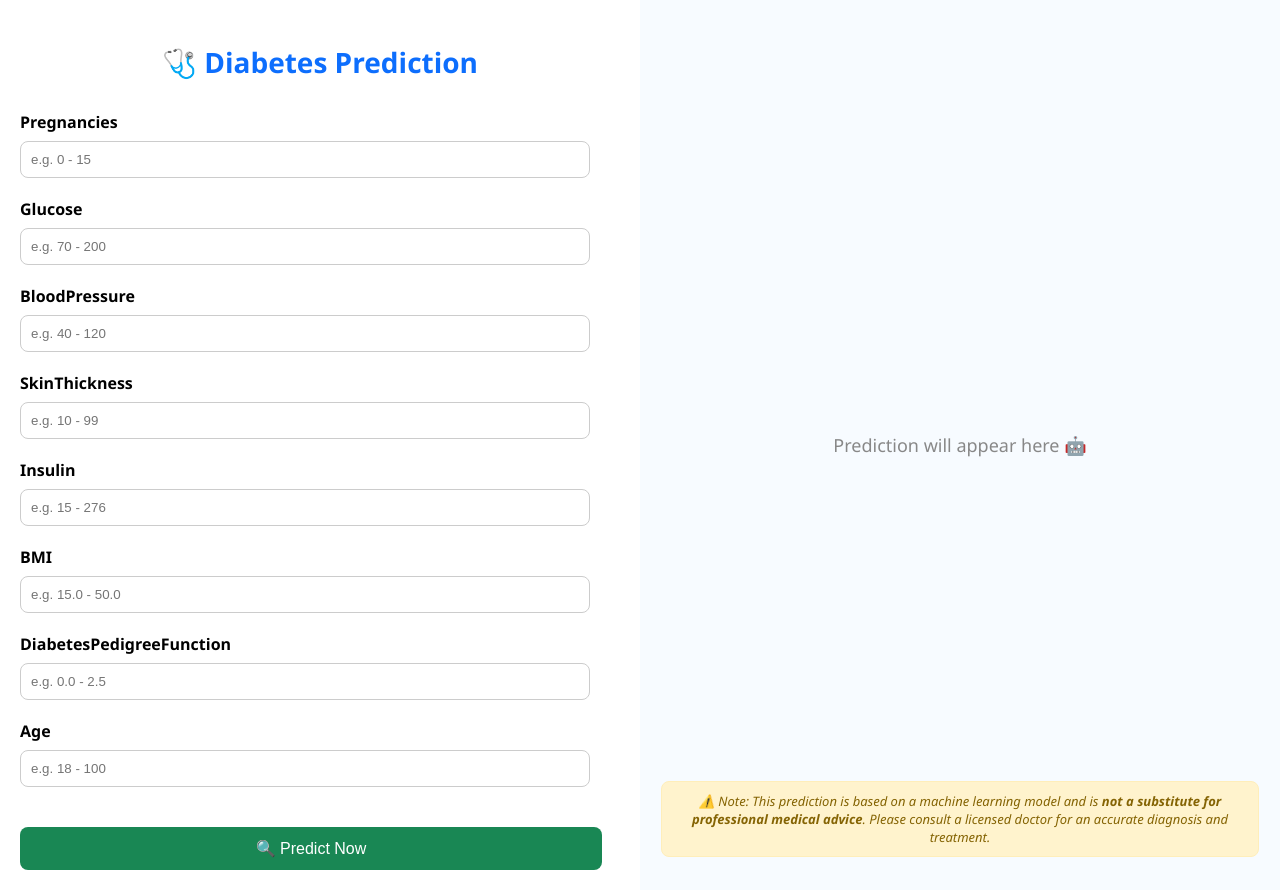
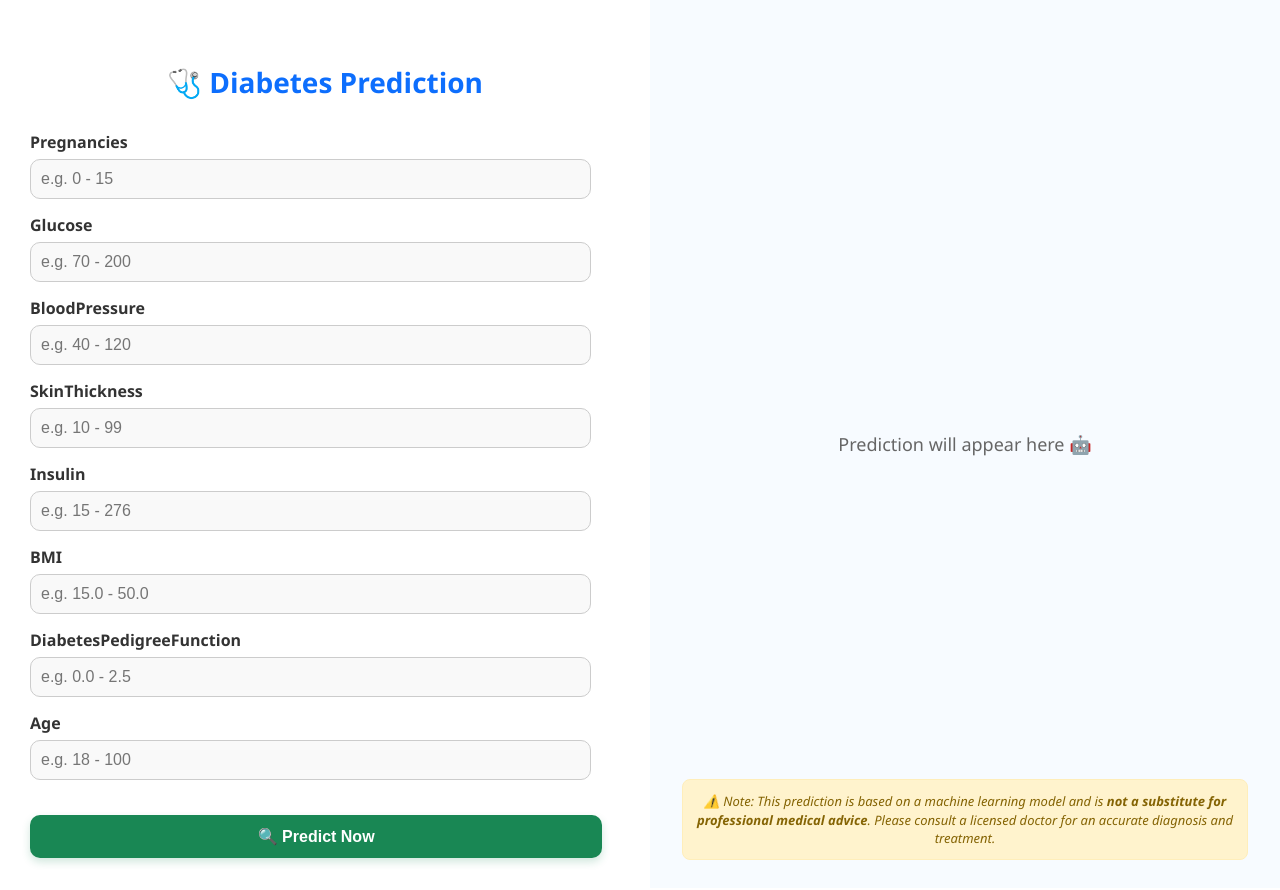
Before and after one commit to Avinash-prajapat/Diabetes-Predictor-WebApp, a Flask app: page / in a window 1280 px wide. After the commit the page ends 865 px from the top, so only its background shows below. Run offline with Flask 3, Linux system fonts and the light colour scheme; parts of the project's set-up code (start-up, migrations or seed data) failed here and were passed over.

Commit message:
Update style.css

```diff
--- a/static/style.css
+++ b/static/style.css
@@ -2,6 +2,7 @@ body {
     margin: 0;
     font-family: 'Segoe UI', sans-serif;
     background: #eef4ff;
+    overflow-x: hidden;
 }
 
 .split-container {
@@ -10,19 +11,19 @@ body {
     min-height: 100vh;
 }
 
-/* LEFT SIDE */
+/* LEFT SIDE - FORM */
 .form-side {
-    flex: 1;
     padding: 20px;
     background: white;
-    box-shadow: 0 5px 10px rgba(0, 0, 0, 0.05);
+    box-shadow: 0 2px 10px rgba(0, 0, 0, 0.05);
 }
 
 h2 {
     color: #0d6efd;
     text-align: center;
     font-size: 24px;
-    margin-bottom: 20px;
+    margin-bottom: 25px;
+    padding-top: 10px;
 }
 
 .input-group {
@@ -30,51 +31,65 @@ h2 {
 }
 
 label {
-    font-weight: bold;
-    margin-bottom: 8px;
+    font-weight: 600;
+    margin-bottom: 6px;
     display: block;
+    color: #333;
 }
 
 input[type="number"] {
     width: 100%;
-    padding: 12px;
-    border-radius: 8px;
+    padding: 14px;
+    border-radius: 10px;
     border: 1px solid #ccc;
+    font-size: 16px; /* Prevents zoom on iOS */
     box-sizing: border-box;
+    background: #f9f9f9;
+}
+
+input[type="number"]:focus {
+    border-color: #0d6efd;
+    outline: none;
+    background: white;
 }
 
 button {
     width: 100%;
-    padding: 14px;
+    padding: 16px;
     background-color: #198754;
     color: white;
     border: none;
-    border-radius: 8px;
-    font-size: 16px;
+    border-radius: 10px;
+    font-size: 18px;
     margin-top: 20px;
     cursor: pointer;
+    font-weight: 600;
+    box-shadow: 0 4px 8px rgba(25, 135, 84, 0.2);
+    transition: all 0.3s ease;
 }
 
-button:hover {
+button:active {
     background-color: #146c43;
+    transform: translateY(2px);
+    box-shadow: 0 2px 4px rgba(25, 135, 84, 0.2);
 }
 
-/* RIGHT SIDE */
+/* RIGHT SIDE - RESULTS */
 .animation-side {
-    flex: 1;
     background: #f7fbff;
     display: flex;
     align-items: center;
     justify-content: center;
     position: relative;
-    padding: 20px;
-    min-height: 300px;
+    padding: 30px 20px;
+    min-height: 40vh;
+    flex: 1;
 }
 
 .animated-result {
     width: 100%;
-    max-width: 300px;
-    height: 250px;
+    max-width: 320px;
+    height: 220px;
     border-radius: 20px;
     padding: 20px;
     text-align: center;
@@ -87,7 +102,7 @@ button:hover {
 }
 
 .animated-result p {
-    font-size: 18px;
+    font-size: 20px;
     font-weight: bold;
     margin-top: 15px;
 }
@@ -112,9 +127,34 @@ button:hover {
 }
 
 .hint {
-    font-size: 16px;
-    color: #888;
+    font-size: 18px;
+    color: #666;
     text-align: center;
+    padding: 20px;
+}
+
+/* NOTE SECTION */
+.note-wrapper {
+    position: absolute;
+    bottom: 15px;
+    width: 100%;
+    display: flex;
+    justify-content: center;
+    padding: 0 15px;
+    box-sizing: border-box;
+}
+
+.note-message {
+    font-size: 12px;
+    color: #856404;
+    background-color: #fff3cd;
+    border: 1px solid #ffeeba;
+    padding: 12px;
+    width: 100%;
+    text-align: center;
+    border-radius: 8px;
+    font-style: italic;
+    line-height: 1.4;
 }
 
 /* Animations */
@@ -125,7 +165,7 @@ button:hover {
 
 @keyframes bounce {
     0% { transform: translateY(0px); }
-    100% { transform: translateY(-10px); }
+    100% { transform: translateY(-8px); }
 }
 
 @keyframes shake {
@@ -139,43 +179,29 @@ button:hover {
     100% { transform: scale(1.1); }
 }
 
-.note-wrapper {
-    position: absolute;
-    bottom: 20px;
-    width: 100%;
-    display: flex;
-    justify-content: center;
-}
-
-.note-message {
-    font-size: 13px;
-    color: #856404;
-    background-color: #fff3cd;
-    border: 1px solid #ffeeba;
-    padding: 10px;
-    width: 90%;
-    text-align: center;
-    border-radius: 8px;
-    font-style: italic;
-}
-
-/* Media Queries for Responsive Design */
+/* Tablet and Desktop Layout */
 @media (min-width: 768px) {
     .split-container {
         flex-direction: row;
+        height: 100vh;
     }
 
     .form-side {
+        flex: 1;
+        padding: 30px;
         box-shadow: 5px 0 10px rgba(0, 0, 0, 0.05);
+        overflow-y: auto;
+    }
+
+    .animation-side {
+        flex: 1;
+        min-height: auto;
+        padding: 20px;
     }
 
     h2 {
         font-size: 28px;
         margin-bottom: 30px;
-    }
-
-    .input-group {
-        margin-bottom: 20px;
     }
 
     input[type="number"] {
@@ -186,13 +212,15 @@ button:hover {
     button {
         width: 97%;
         padding: 12px;
+        font-size: 16px;
     }
 
-    .animated-result p {
-        font-size: 20px;
+    button:hover {
+        background-color: #146c43;
     }
 
-    .hint {
-        font-size: 18px;
+    .note-message {
+        font-size: 13px;
+        width: 90%;
     }
 }
```
